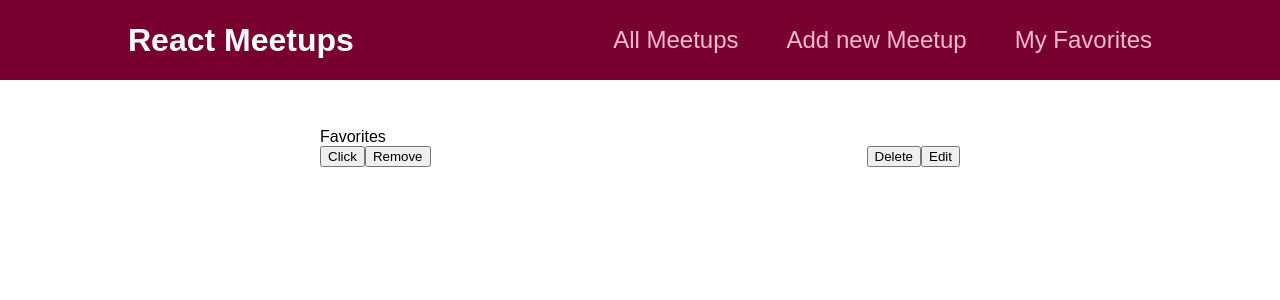
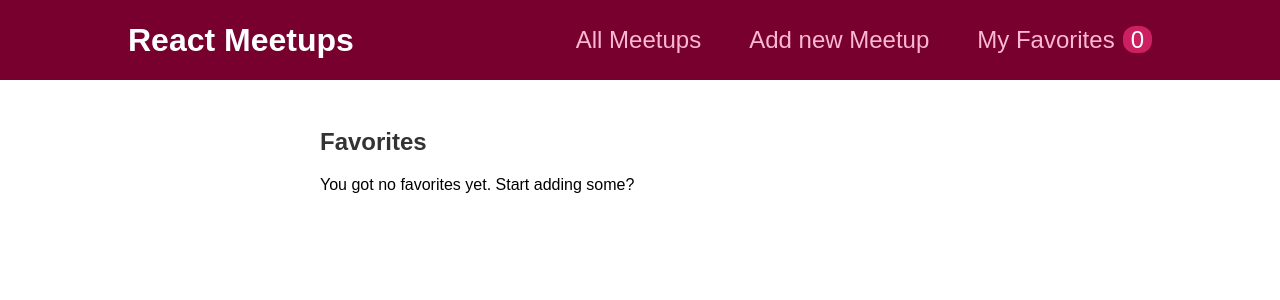
Before and after one commit to Mr-AsimGhaffar/meetUp, a React (Create React App) app: page /favorites in a window 1280 px wide. Shown: the top 300 px of the page. Built offline with nearby package versions, Linux system fonts and the light colour scheme.

Commit message:
added favorites page

```diff
--- a/src/components/layout/MainNavigation.js
+++ b/src/components/layout/MainNavigation.js
@@ -1,25 +1,33 @@
-import { Link } from 'react-router-dom';
-import classes from './MainNavigation.module.css';
+import { Link } from "react-router-dom";
+import classes from "./MainNavigation.module.css";
+import { useContext } from "react";
+import FavoritesContext from "../../store/favorites-context";
 
 function MainNavigation() {
+  const favoritesCtx = useContext(FavoritesContext);
   return (
     <header className={classes.header}>
       <div className={classes.logo}>React Meetups</div>
       <nav>
         <ul>
           <li>
-                    <Link to='/'>All Meetups</Link>
+            <Link to="/">All Meetups</Link>
           </li>
           <li>
-                    <Link to='/new-meetup'>Add new Meetup</Link>
+            <Link to="/new-meetup">Add new Meetup</Link>
           </li>
           <li>
-                    <Link to='/favorites'>My Favorites</Link>
+            <Link to="/favorites">
+              My Favorites
+              <span className={classes.badge}>
+                {favoritesCtx.totalFavorites}
+              </span>
+            </Link>
           </li>
         </ul>
       </nav>
     </header>
-    )
+  );
 }
 
 export default MainNavigation;
--- a/src/components/layout/MainNavigation.module.css
+++ b/src/components/layout/MainNavigation.module.css
@@ -42,6 +42,6 @@
   background-color: #cc2062;
   color: white;
   border-radius: 12px;
-    padding: 0 1rem;
+  padding: 0rem 0.5rem;
   margin-left: 0.5rem;
 }
--- a/src/components/meetups/MeetupItem.js
+++ b/src/components/meetups/MeetupItem.js
@@ -1,6 +1,23 @@
-import Card from '../ui/Card';
-import classes from './MeetupItem.module.css'
+import { useContext } from "react";
+import Card from "../ui/Card";
+import classes from "./MeetupItem.module.css";
+import FavoritesContext from "../../store/favorites-context";
 function MeetupItem(props) {
+  const favoritesCtx = useContext(FavoritesContext);
+  const itemIsFavorite = favoritesCtx.itemIsFavorite(props.id);
+  function toggleFavoriteStatusHandler() {
+    if (itemIsFavorite) {
+      favoritesCtx.removeFavorite(props.id);
+    } else {
+      favoritesCtx.addFavorite({
+        id: props.id,
+        title: props.title,
+        description: props.description,
+        image: props.image,
+        address: props.address,
+      });
+    }
+  }
   return (
     <li className={classes.item}>
       <Card>
@@ -13,11 +30,13 @@
           <p>{props.description}</p>
         </div>
         <div className={classes.actions}>
-            <button>To Favorites</button>
+          <button onClick={toggleFavoriteStatusHandler}>
+            {itemIsFavorite ? "Remove From Favorites" : "To Favorites"}
+          </button>
         </div>
       </Card>
     </li>
-  )
+  );
 }
 
 export default MeetupItem;
--- a/src/index.js
+++ b/src/index.js
@@ -1,12 +1,15 @@
-import React from 'react';
-import ReactDOM from 'react-dom/client';
-import './index.css';
-import App from './App';
-import { BrowserRouter } from 'react-router-dom'
+import React from "react";
+import ReactDOM from "react-dom/client";
+import "./index.css";
+import App from "./App";
+import { BrowserRouter } from "react-router-dom";
+import { FavoritesContextProvider } from "./store/favorites-context";
 
-const root = ReactDOM.createRoot(document.getElementById('root'));
+const root = ReactDOM.createRoot(document.getElementById("root"));
 root.render(
-  <BrowserRouter>
-    <App />
-  </BrowserRouter>
+  <FavoritesContextProvider>
+    <BrowserRouter>
+      <App />
+    </BrowserRouter>
+  </FavoritesContextProvider>
 );
--- a/src/pages/Favorites.js
+++ b/src/pages/Favorites.js
@@ -1,18 +1,23 @@
+import { useContext } from "react";
+import FavoritesContext from "../store/favorites-context";
+import MeetupList from "../components/meetups/MeetupList";
+
 function FavoritesPage() {
+  const favoritesCtx = useContext(FavoritesContext);
+
+  let content;
+
+  if (favoritesCtx.totalFavorites === 0) {
+    content = <p>You got no favorites yet. Start adding some?</p>;
+  } else {
+    content = <MeetupList meetups={favoritesCtx.favorites} />;
+  }
+
   return (
-    <div>
-      <div>Favorites</div>
-      <div style={{ display: "flex", justifyContent: "space-between" }}>
-        <div>
-          <button>Click</button>
-          <button>Remove</button>
-        </div>
-        <div>
-          <button>Delete</button>
-          <button>Edit</button>
-        </div>
-      </div>
-    </div>
+    <section>
+      <h1>Favorites</h1>
+      {content}
+    </section>
   );
 }
 
--- a/src/store/favorites-context.js
+++ b/src/store/favorites-context.js
@@ -1,21 +1,45 @@
 import { createContext, useState } from "react";
 
-const FavoritesContext = createContext({});
+const FavoritesContext = createContext({
+  favorites: [],
+  totalFavorites: 0,
+  addFavorite: (favoriteMeetup) => {},
+  removeFavorite: (meetupId) => {},
+  itemIsFavorite: (meetupId) => {},
+});
 
-function FavoritesContextProvider(props) {
+export function FavoritesContextProvider(props) {
   const [userFavorites, setUserFavorites] = useState([]);
-  function addFavoritesHandler(favoriteMeetup) {
-    setUserFavorites(userFavorites.concat(favoriteMeetup));
+
+  function addFavoriteHandler(favoriteMeetup) {
+    setUserFavorites((prevUserFavorites) => {
+      return prevUserFavorites.concat(favoriteMeetup);
+    });
   }
-  function removeFavoritesHandler() {}
-  function itemIsFavoritesHandler() {}
+
+  function removeFavoriteHandler(meetupId) {
+    setUserFavorites((prevUserFavorites) => {
+      return prevUserFavorites.filter((meetup) => meetup.id !== meetupId);
+    });
+  }
+
+  function itemIsFavoriteHandler(meetupId) {
+    return userFavorites.some((meetup) => meetup.id === meetupId);
+  }
+
   const context = {
     favorites: userFavorites,
     totalFavorites: userFavorites.length,
+    addFavorite: addFavoriteHandler,
+    removeFavorite: removeFavoriteHandler,
+    itemIsFavorite: itemIsFavoriteHandler,
   };
+
   return (
     <FavoritesContext.Provider value={context}>
       {props.children}
     </FavoritesContext.Provider>
   );
 }
+
+export default FavoritesContext;
```
Lines whose indentation alone changed are shown as unchanged.
